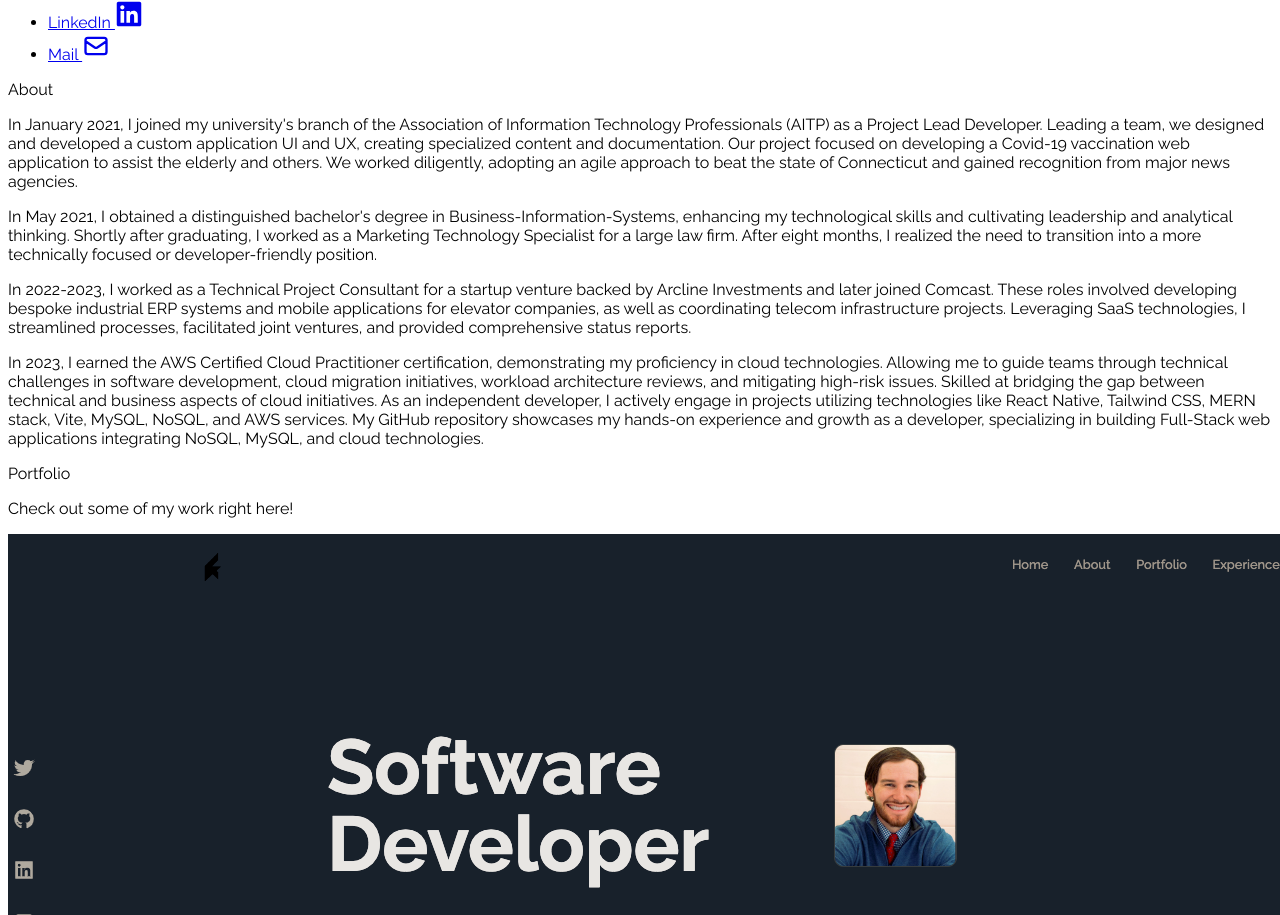
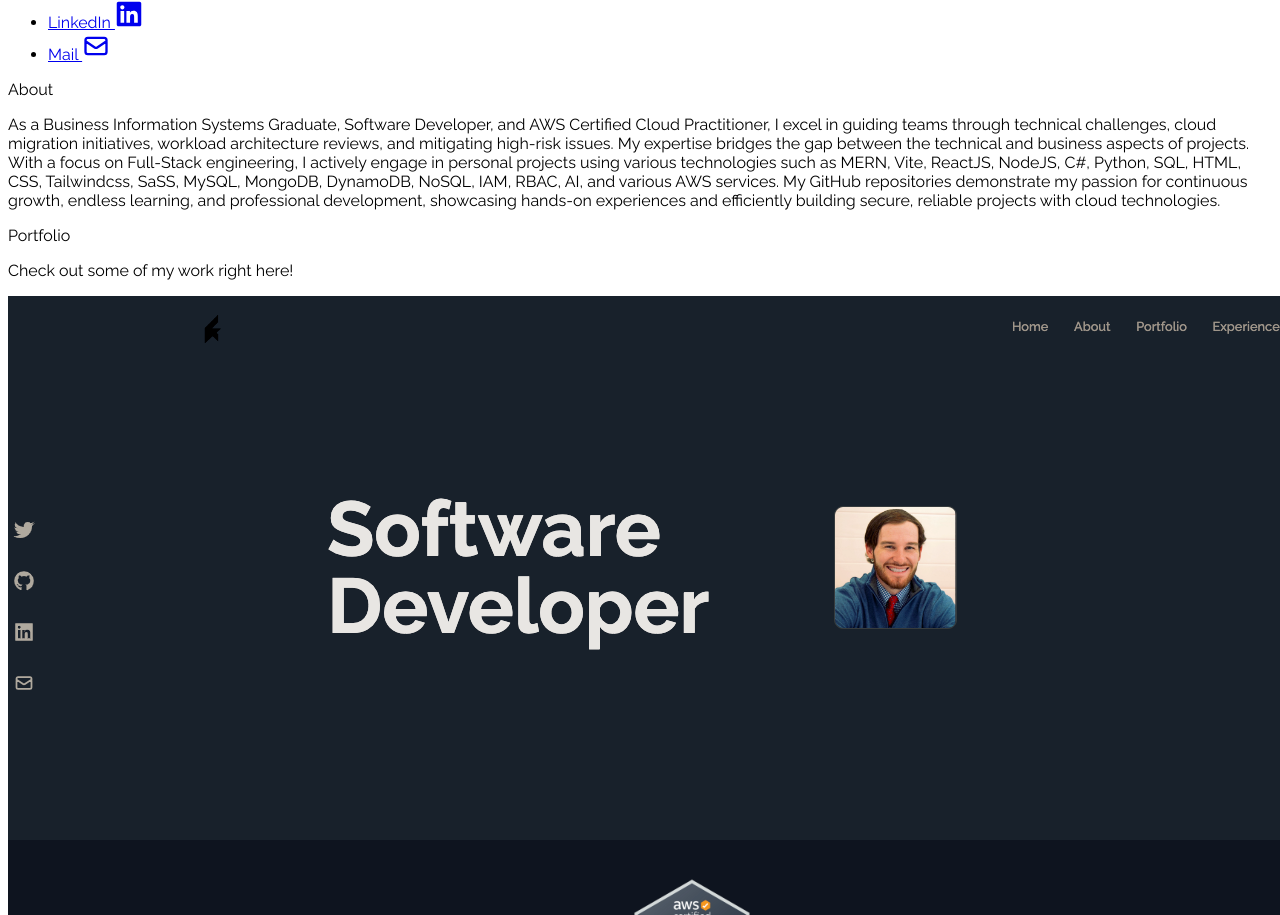
Before and after one commit to GKozlowskiDesign/Portfolio-ReactJS-Website, a React (Create React App) app: page / in a window 1280 px wide. Shown: the part 1870-2785 px from the top of the page. Built offline with nearby package versions, Linux system fonts and the light colour scheme.

Commit message:
Update About.jsx

```diff
--- a/src/componets/About.jsx
+++ b/src/componets/About.jsx
@@ -11,32 +11,13 @@ const About = () => {
 
     <div>
         <p className='text-xl mt-10'>
-        In January 2021, I joined my university's branch of the Association of Information Technology Professionals
-        (AITP) as a Project Lead Developer. Leading a team, we designed and developed a custom application UI and UX,
-        creating specialized content and documentation. Our project focused on developing a Covid-19 vaccination web
-        application to assist the elderly and others. We worked diligently, adopting an agile approach to beat the
-        state of Connecticut and gained recognition from major news agencies.
-        </p>
-        <p className='text-xl mt-4'>
-        In May 2021, I obtained a distinguished bachelor's degree in Business-Information-Systems, enhancing my
-        technological skills and cultivating leadership and analytical thinking. Shortly after graduating, I worked
-        as a Marketing Technology Specialist for a large law firm. After eight months, I realized the need to transition
-        into a more technically focused or developer-friendly position.
-        </p>
-        <p className='text-xl mt-4'>
-        In 2022-2023, I worked as a Technical Project Consultant for a startup venture backed by Arcline Investments
-        and later joined Comcast. These roles involved developing bespoke industrial ERP systems and mobile applications
-        for elevator companies, as well as coordinating telecom infrastructure projects. Leveraging SaaS technologies,
-        I streamlined processes, facilitated joint ventures, and provided comprehensive status reports.
-        </p>
-        <p className='text-xl mt-4'>
-        In 2023, I earned the AWS Certified Cloud Practitioner certification, demonstrating my proficiency in cloud
-        technologies. Allowing me to guide teams through technical challenges in software development, cloud migration initiatives,
-        workload architecture reviews, and mitigating high-risk issues. Skilled at bridging the gap between
-        technical and business aspects of cloud initiatives. As an independent developer, I actively engage in projects utilizing
-        technologies like React Native, Tailwind CSS, MERN stack, Vite, MySQL, NoSQL, and AWS services. My GitHub repository showcases my
-        hands-on experience and growth as a developer, specializing in building Full-Stack web applications integrating
-         NoSQL, MySQL, and cloud technologies.
+         As a Business Information Systems Graduate, Software Developer, and AWS Certified Cloud Practitioner,
+          I excel in guiding teams through technical challenges, cloud migration initiatives, workload architecture reviews,
+          and mitigating high-risk issues. My expertise bridges the gap between the technical and business aspects of projects.
+          With a focus on Full-Stack engineering, I actively engage in personal projects using various technologies such as MERN,
+          Vite, ReactJS, NodeJS, C#, Python, SQL, HTML, CSS, Tailwindcss, SaSS, MySQL, MongoDB, DynamoDB, NoSQL, IAM, RBAC, AI, and various
+          AWS services. My GitHub repositories demonstrate my passion for continuous growth, endless learning, and professional development,
+          showcasing hands-on experiences and efficiently building secure, reliable projects with cloud technologies.
         </p>
     </div>
   </div>
```
